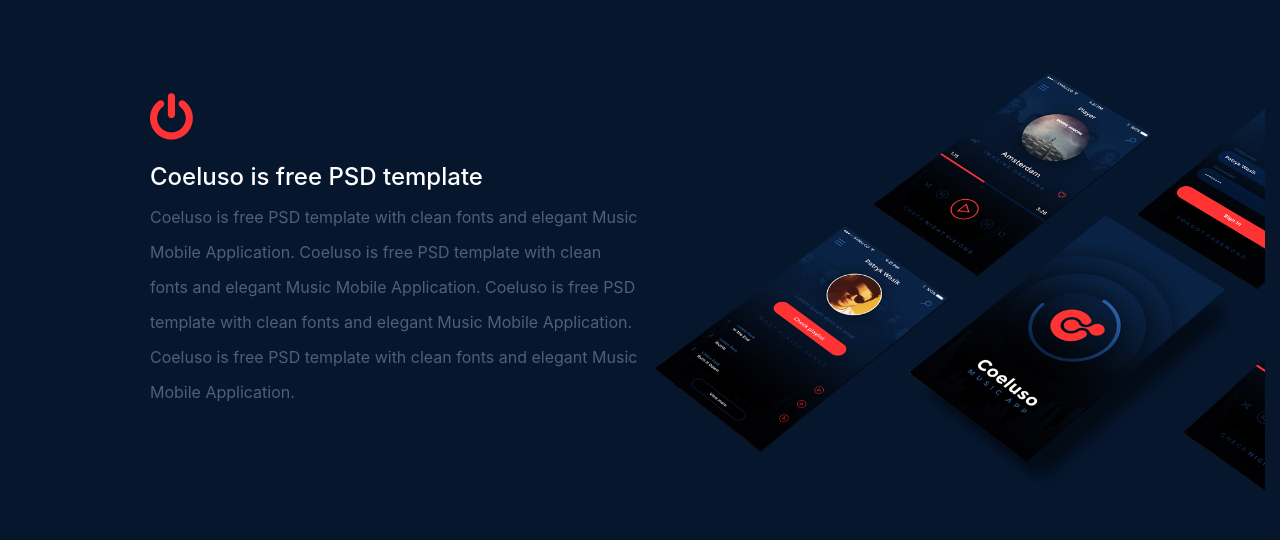
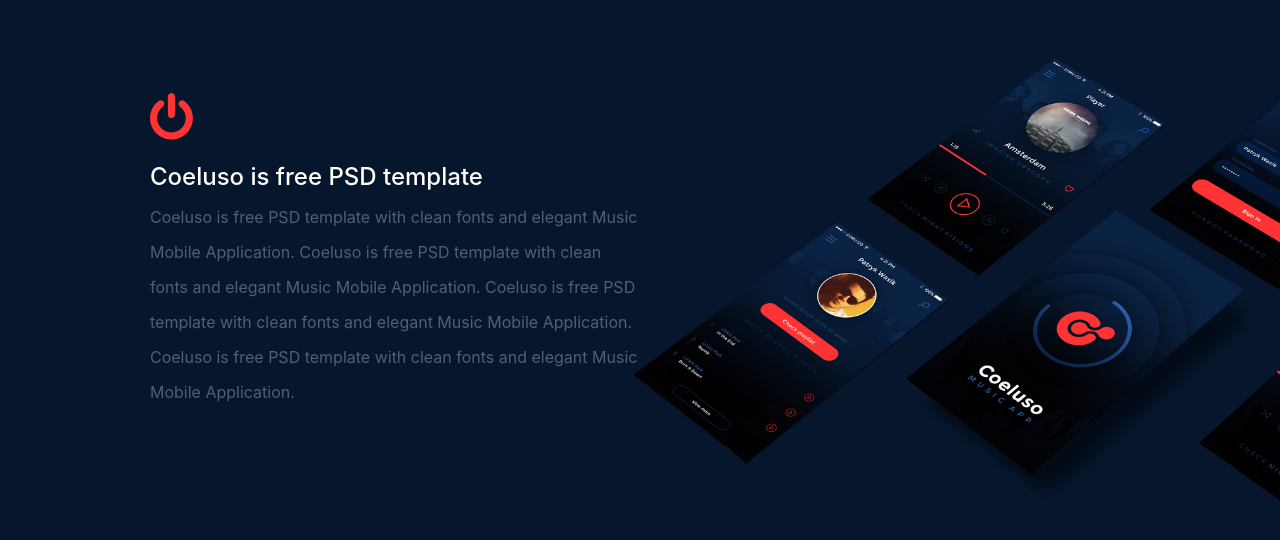
Before and after one commit to kingsman900/music, a plain HTML site: page index.html in a window 1280 px wide. Shown: the part 3249-3789 px from the top of the page. Drawn offline with Linux system fonts and the light colour scheme.

Commit message:
Update index.html

```diff
--- a/index.html
+++ b/index.html
@@ -159,7 +159,7 @@
 
                 </div>
                 <div class="col-md-6">
-                    <img src="img/allpage.png" class="image-fluid">
+                    <img src="img/allpage.png" class="image-fluid hed">
                 </div>
             </div>
         </div>
```
